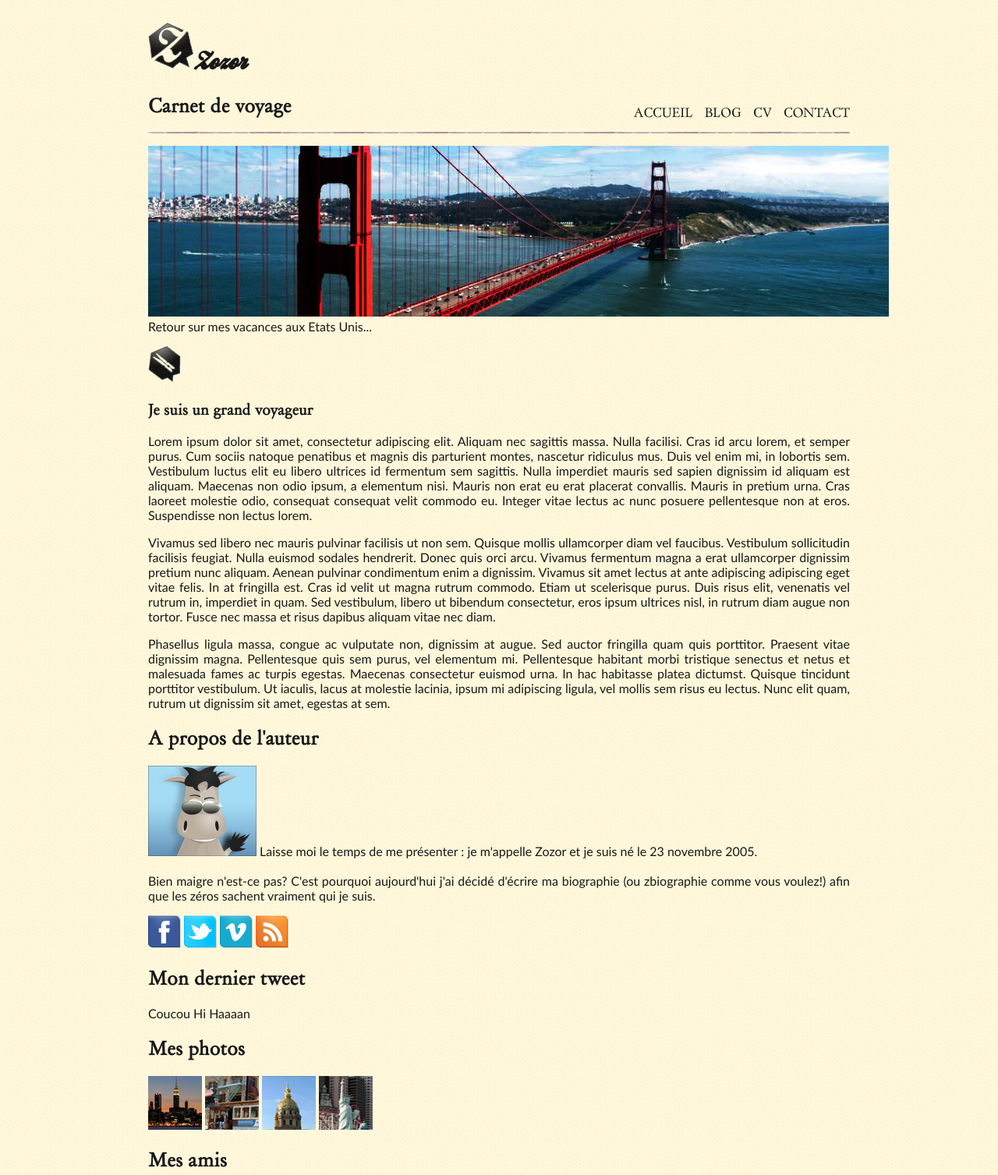
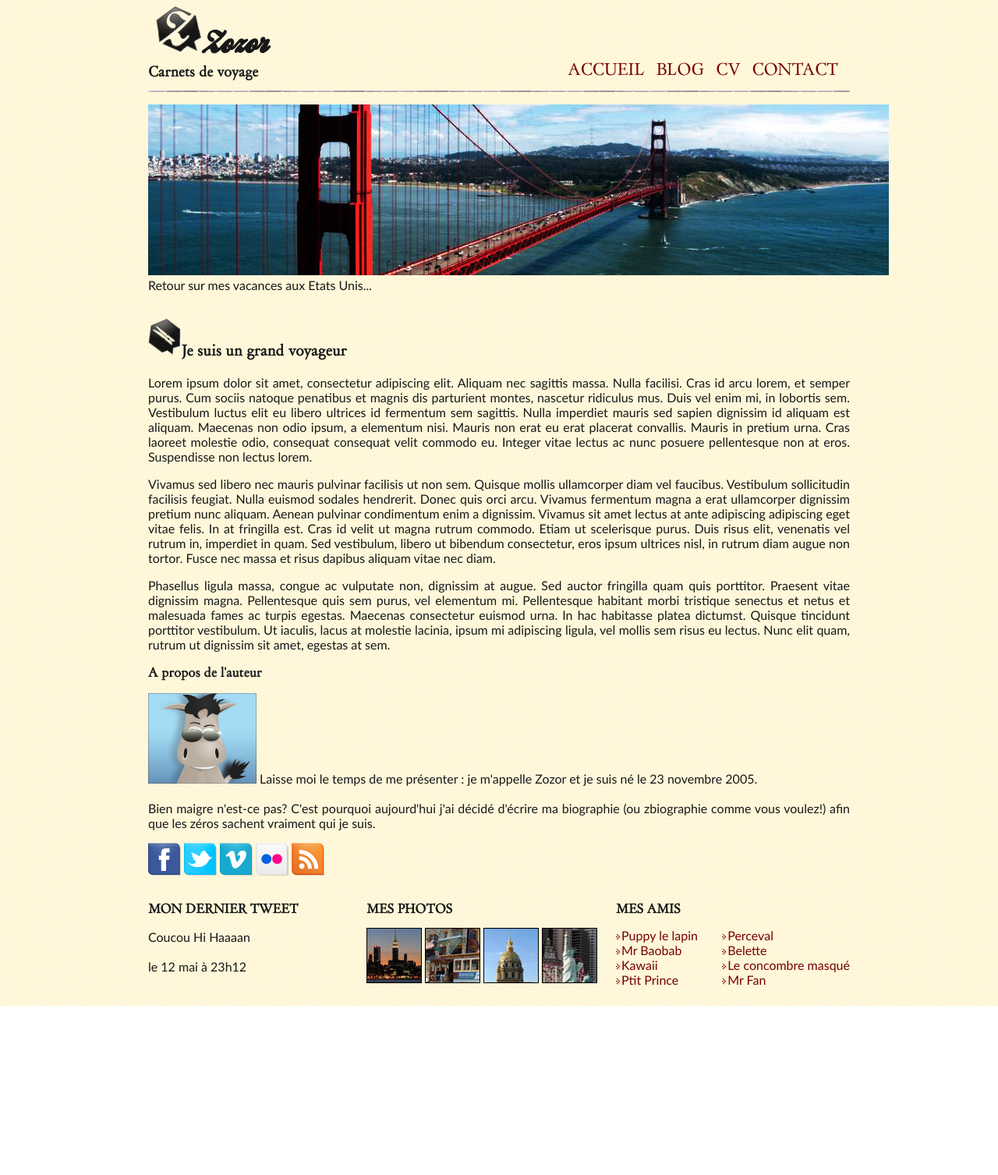
Before and after one commit to Dav-Yuko/zozorblog, a plain HTML site: page index.html in a window 1280 px wide. Shown: the top 1507 px of the page at 78% size. After the commit the page ends 1290 px from the top, so only its background shows below. Drawn offline with Linux system fonts and the light colour scheme.

Commit message:
mise en forme footer

```diff
--- a/index.html
+++ b/index.html
@@ -14,11 +14,11 @@
                 <div id="logo">
                     <h1><img src=images\zozor_logo.png alt="âne" class="imagezozor">Zozor</h1>
                 </div>
-            <h2 class="dessous">Carnet de voyage</h2>
+                <h2 class="dessous">Carnets de voyage</h2>
             </div>
 
             <nav>
-                <ul  id="navigation">
+                <ul id="navigation">
                     <li class="element"><a href="#">ACCUEIL</a></li>
                     <li class="element"><a href="#">BLOG</a></li>
                     <li class="element"><a href="#">CV</a></li>
@@ -34,8 +34,7 @@
         </div>
         <section>
             <article>
-                <img src=images\ico_epingle.png>
-                <h1>Je suis un grand voyageur</h1>
+                <h1><img src=images\ico_epingle.png>Je suis un grand voyageur</h1>
                 <p>Lorem ipsum dolor sit amet, consectetur adipiscing elit. Aliquam nec sagittis massa. Nulla facilisi.
                     Cras id arcu lorem, et semper purus. Cum sociis natoque penatibus et magnis dis parturient montes,
                     nascetur ridiculus mus. Duis vel enim mi, in lobortis sem. Vestibulum luctus elit eu libero ultrices
@@ -71,37 +70,49 @@
                     <a href="#"><img src=images\facebook.png alt="facebook"></a>
                     <a href="#"><img src=images\twitter.png alt="twitter"></a>
                     <a href="#"><img src=images\vimeo.png alt="vimeo"></a>
+                    <a href="#"><img src=images\flickr.png alt="flickr"></a>
                     <a href="#"><img src=images\rss.png alt="rss"></a>
                 </p>
             </aside>
         </section>
         <footer>
-            <div id="tweet">
-                <h2>Mon dernier tweet</h2>
-                <p>Coucou Hi Haaaan</p>
+            <div id="foot">
+                <div class="tweet">
+                    <h2>MON DERNIER TWEET</h2>
+                    <p>Coucou Hi Haaaan<br/><br/>
+                        le 12 mai à 23h12</p>
+
 
                 </div>
-            <div id="photos">
-                <h2>Mes photos</h2>
+                <div class="photos">
+                    <h2>MES PHOTOS</h2>
                     <img src=images\photo1.jpg alt="photo1">
                     <img src=images\photo2.jpg alt="photo2">
                     <img src=images\photo3.jpg alt="photo3">
                     <img src=images\photo4.jpg alt="photo4">
-
                 </div>
-            <div id="amis">
-                <h2>Mes amis</h2>
+                <div class="amis">
+                    <h2 class="titreamis">MES AMIS</h2>
+                    <div id="listamis">
+                        <div class="list1">
                             <ul>
                                 <li><img src=images\ico_liensexterne.png><a href="#">Puppy le lapin</a></li>
                                 <li><img src=images\ico_liensexterne.png><a href="#">Mr Baobab</a></li>
                                 <li><img src=images\ico_liensexterne.png><a href="#">Kawaii</a></li>
                                 <li><img src=images\ico_liensexterne.png><a href="#">Ptit Prince</a></li>
+                            </ul>
+                        </div>
+                        <div class=list2>
+                            <ul>
                                 <li><img src=images\ico_liensexterne.png><a href="#">Perceval</a></li>
                                 <li><img src=images\ico_liensexterne.png><a href="#">Belette</a></li>
                                 <li><img src=images\ico_liensexterne.png><a href="#">Le concombre masqué</a></li>
                                 <li><img src=images\ico_liensexterne.png><a href="#">Mr Fan</a></li>
                             </ul>
                         </div>
+                    </div>
+                </div>
+            </div>
         </footer>
     </div>
 </body>
--- a/styles.css
+++ b/styles.css
@@ -1,85 +1,126 @@
 /* Définition des polices personnalisées */
 
-@font-face
-{
-    font-family: 'BallparkWeiner';
-    src: url('polices/ballpark.eot');
-    src: url('polices/ballpark.eot?#iefix') format('embedded-opentype'),
-         url('polices/ballpark.woff') format('woff'),
-         url('polices/ballpark.ttf') format('truetype'),
-         url('polices/ballpark.svg#BallparkWeiner') format('svg');
+@font-face {
+  font-family: "BallparkWeiner";
+  src: url("polices/ballpark.eot");
+  src: url("polices/ballpark.eot?#iefix") format("embedded-opentype"),
+    url("polices/ballpark.woff") format("woff"),
+    url("polices/ballpark.ttf") format("truetype"),
+    url("polices/ballpark.svg#BallparkWeiner") format("svg");
   font-weight: normal;
   font-style: normal;
 }
 
-@font-face
-{
-    font-family: 'Dayrom';
-    src: url('polices/dayrom.eot');
-    src: url('polices/dayrom.eot?#iefix') format('embedded-opentype'),
-         url('polices/dayrom.woff') format('woff'),
-         url('polices/dayrom.ttf') format('truetype'),
-         url('polices/dayrom.svg#Dayrom') format('svg');
+@font-face {
+  font-family: "Dayrom";
+  src: url("polices/dayrom.eot");
+  src: url("polices/dayrom.eot?#iefix") format("embedded-opentype"),
+    url("polices/dayrom.woff") format("woff"),
+    url("polices/dayrom.ttf") format("truetype"),
+    url("polices/dayrom.svg#Dayrom") format("svg");
   font-weight: normal;
   font-style: normal;
 }
-
-header
+#bloc_page
 {
-    background: url('images/separateur.png') repeat-x bottom;
+    width: 900px;
+    margin: auto;
+}
+header {
+  background: url("images/separateur.png") repeat-x bottom;
   display: flex;
   justify-content: space-between;
   align-items: flex-end;
 }
-#pont{
+#titre{
     display: flex;
-    width: 900px;
+    flex-direction: column;
 }
-header{
-    background: url('images/separateur.png') repeat-x bottom;
+#logo{
+    flex-direction: row;
+    align-items: baseline;
+    margin-left: 0px;
+    padding-left: 0px;
+}
+#pont {
   display: flex;
-    justify-content: space-between;
-    align-items: flex-end;
 }
-body{
-    background-image: url('images/fond_jaune.png');
-    font-family: 'Trebuchet MS', Arial, sans-serif;
+body {
+  background-image: url("images/fond_jaune.png");
+  font-family: "Trebuchet MS", Arial, sans-serif;
   color: #181818;
 }
-#bloc_page{
-    width: 900px;
-    margin: auto;
-}
-/*.imagezozor{
-    float: left;
-}*/
-.dessous{
+.dessous {
   clear: left;
 }
-.align{
+.align {
   text-align: left;
 }
-#navigation{
+#navigation {
   list-style-type: none;
   display: flex;
   justify-content: flex-end;
 }
-nav a{
-    margin-left: 15px;
+nav a {
+  margin-right: 15px;
   text-decoration: none;
   color: #181818;
   font-family: Dayrom;
+  font-size: 1.3em;
+  padding-bottom: 3px;
 }
-nav a:hover{
+nav a:hover {
   color: #760001;
   border-bottom: 3px solid #760001;
 }
-h1, h2{
+h1, h2 {
   font-family: Dayrom;
 }
-p{
+h2{
+  font-size: 1em;
+}
+p {
   text-align: justify;
 }
-header h1{
-    font-family: BallparkWeiner;
+header h1 {
+  font-family: BallparkWeiner, sans-serif;
+  font-size: 2.5em;
+  margin: 0 0 0 10px;
 }
+header h2 {
+    font-family: Dayrom, serif;
+    font-size: 1.1em;
+    margin-top: 0px;
+}
+#foot {
+  display: flex;
+}
+.photos {
+  width: 310px;
+}
+.amis {
+  width: 310px;
+}
+.tweet {
+  width: 280px;
+}
+#listamis {
+  display: flex;
+  justify-content: space-between;
+}
+ul{
+  list-style-type: none;
+  margin-left: 5px;
+  padding-left: 5px;
+  margin-top: 0px;
+}
+ul a{
+  text-decoration: none;
+  color: #760001;
+}
+.photos img{
+    border: 1px solid black;
+}
+.titreamis{
+    padding-left: 10px;
+}
```
Lines whose indentation alone changed are shown as unchanged.
